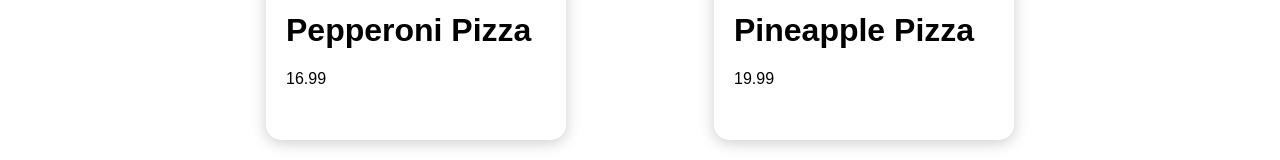
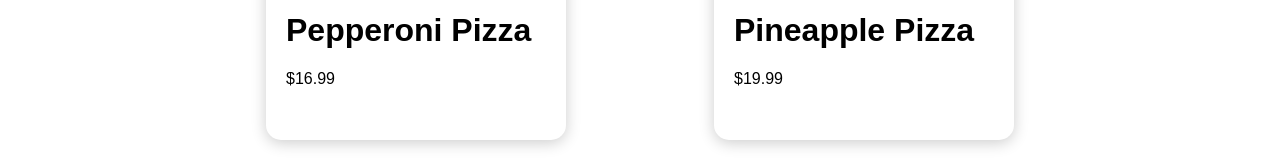
Before and after one commit to RosenGeorgievvv/food-website, a React (Create React App) app: page /menu in a window 1280 px wide. Shown: the part 479-639 px from the top of the page. Built offline with nearby package versions, Linux system fonts and the light colour scheme.

Commit message:
Update MenuItem.jsx

```diff
--- a/src/components/MenuItem.jsx
+++ b/src/components/MenuItem.jsx
@@ -5,7 +5,7 @@ function MenuItem({image, name, price}) {
     <div className='menuItem'>
         <div style={{backgroundImage: `url(${image})` }}></div>
         <h1>{name}</h1>
-        <p>{price}</p>
+        <p>${price}</p>
     </div>
   )
 }
```
